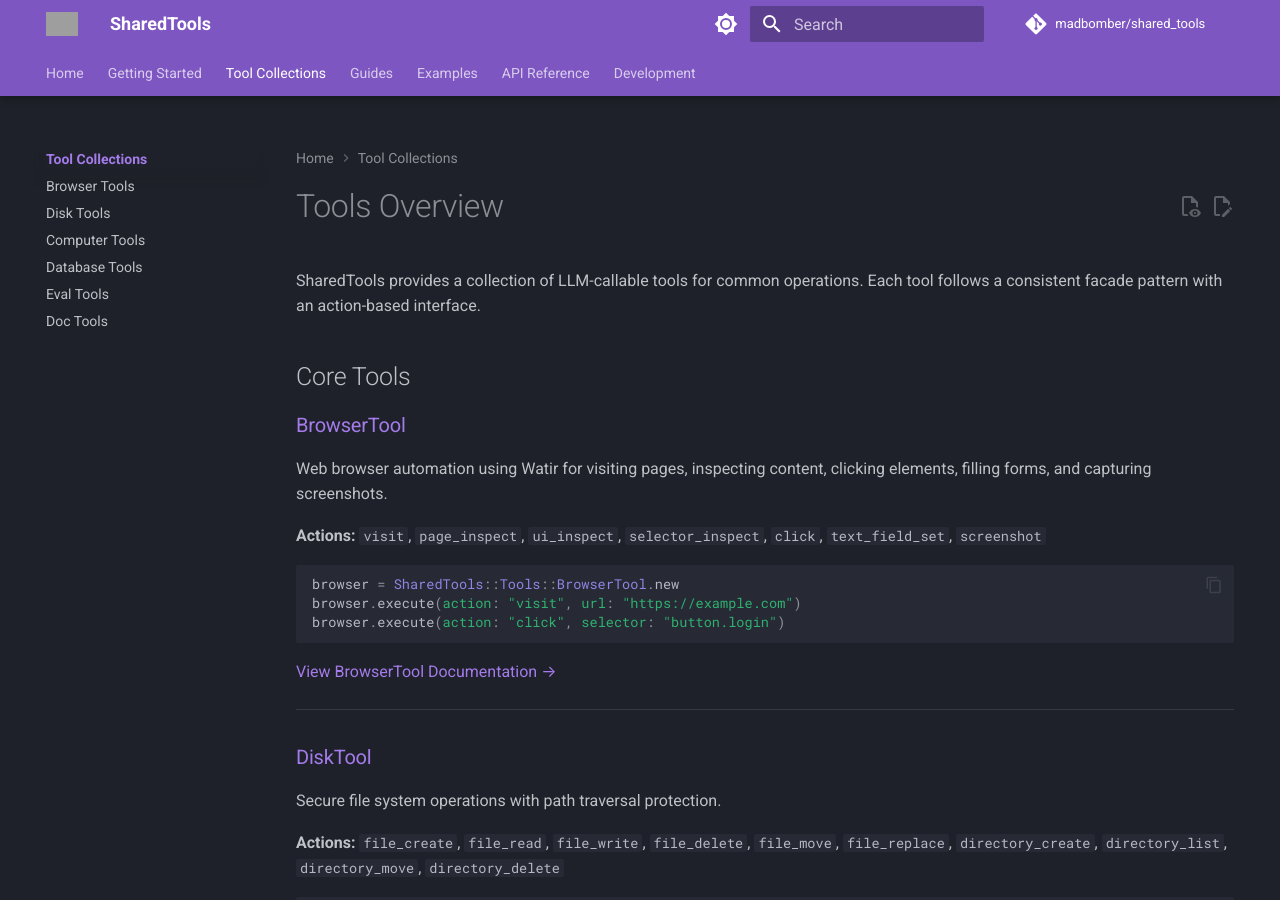
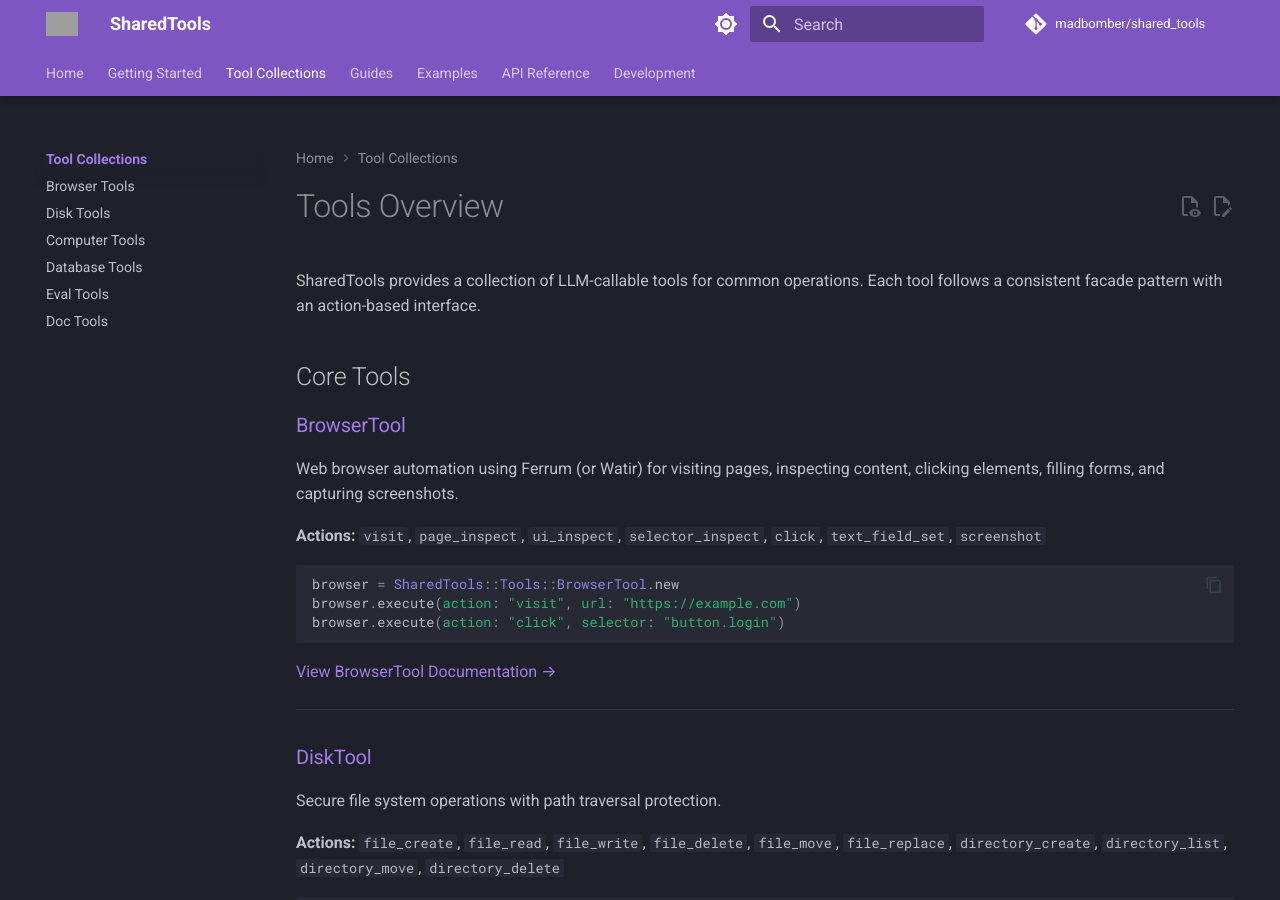
Before and after one commit to MadBomber/shared_tools, an MkDocs documentation site: the page built from docs/tools/index.md, in a window 1280 px wide and 900 px high. Built offline with MkDocs 1.6.1 and Material for MkDocs 9.7.7, drawn with Linux system fonts in a browser that asks for light colours; comment, search, counter and statistics services are not loaded; the version menu is left out; some of the changed text lies outside the part shown; grey boxes are pictures that could not be loaded.

Commit message:
fix(browser): re-raise nested LoadErrors, cache gem checks, doc Ferrum

```diff
--- a/docs/tools/index.md
+++ b/docs/tools/index.md
@@ -6,7 +6,7 @@
 
 ### [BrowserTool](browser.md)
 
-Web browser automation using Watir for visiting pages, inspecting content, clicking elements, filling forms, and capturing screenshots.
+Web browser automation using Ferrum (or Watir) for visiting pages, inspecting content, clicking elements, filling forms, and capturing screenshots.
 
 **Actions:** `visit`, `page_inspect`, `ui_inspect`, `selector_inspect`, `click`, `text_field_set`, `screenshot`
 
@@ -326,7 +326,7 @@
 
 | Tool | Primary Use | Requires Gem | Requires API Key |
 |------|-------------|-------------|-----------------|
-| BrowserTool | Web automation | watir | No |
+| BrowserTool | Web automation | ferrum (or watir) | No |
 | DiskTool | File operations | None | No |
 | EvalTool | Code execution | None (Python optional) | No |
 | DocTool | Document reading | pdf-reader, docx, roo | No |
```
Also changed, not shown: CHANGELOG.md (+1 -0 lines), docs/index.md (+3 -3 lines), docs/tools/browser.md (+1 -1 lines), 2 other files.
